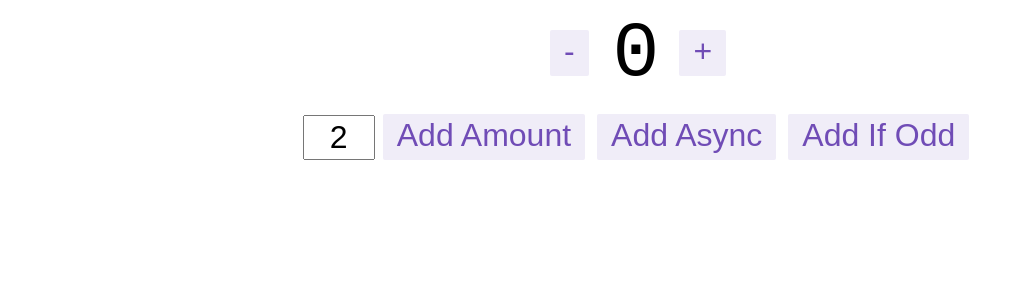
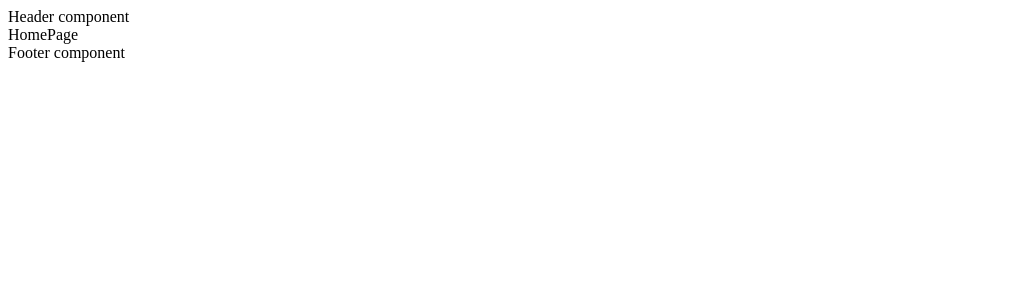
Before and after one commit to Anhqvv/courses_05_FE, a React (Vite) app: page / in a window 1280 px wide. Shown: the top 300 px of the page, without its empty margins (0-1024 px from the left). Built offline with nearby package versions, Linux system fonts and the light colour scheme.

Commit message:
#4-1 #4-2 React Router & chia layout

```diff
--- a/src/App.jsx
+++ b/src/App.jsx
@@ -1,67 +1,48 @@
-import React, { useState } from 'react';
-import { useSelector, useDispatch } from 'react-redux';
-import {
-  decrement,
-  increment,
-  incrementByAmount,
-  incrementAsync,
-  incrementIfOdd,
-  selectCount,
-} from "./redux/counter/counterSlice";
-import styles from './styles/Counter.module.css';
+import React, { useState } from 'react'
+import LoginPage from './pages/login'
+import { createBrowserRouter, Outlet, RouterProvider } from 'react-router-dom'
+import ContactPage from './pages/contact'
+import BookPage from './pages/book'
+import Header from './components/Header'
+import Footer from './components/Footer'
+import Home from './pages/home'
 
-export default function App() {
-  const count = useSelector(selectCount);
-  const dispatch = useDispatch();
-  const [incrementAmount, setIncrementAmount] = useState('2');
-
-  const incrementValue = Number(incrementAmount) || 0;
-
+const Layout = () => {
   return (
     <div>
-      <div className={styles.row}>
-        <button
-          className={styles.button}
-          aria-label="Decrement value"
-          onClick={() => dispatch(decrement())}
-        >
-          -
-        </button>
-        <span className={styles.value}>{count}</span>
-        <button
-          className={styles.button}
-          aria-label="Increment value"
-          onClick={() => dispatch(increment())}
-        >
-          +
-        </button>
-      </div>
-      <div className={styles.row}>
-        <input
-          className={styles.textbox}
-          aria-label="Set increment amount"
-          value={incrementAmount}
-          onChange={(e) => setIncrementAmount(e.target.value)}
-        />
-        <button
-          className={styles.button}
-          onClick={() => dispatch(incrementByAmount(incrementValue))}
-        >
-          Add Amount
-        </button>
-        <button
-          className={styles.asyncButton}
-          onClick={() => dispatch(incrementAsync(incrementValue))}
-        >
-          Add Async
-        </button>
-        <button
-          className={styles.button}
-          onClick={() => dispatch(incrementIfOdd(incrementValue))}
-        >
-          Add If Odd
-        </button>
-      </div>
+      <Header />
+      <Outlet />
+      <Footer />
     </div>
-  );
+  )
 }
+
+export default function App () {
+  const router = createBrowserRouter([
+    {
+      path: '/',
+      element: <Layout />,
+      errorElement: <div>404 not found</div>,
+      children: [
+        { index: true, element: <Home /> },
+        {
+          path: 'contact',
+          element: <ContactPage />
+        },
+        {
+          path: 'bookpage',
+          element: <BookPage />
+        }
+      ]
+    },
+    {
+      path: '/login',
+      element: <LoginPage />
+    }
+  ])
+  return (
+    <>
+      <RouterProvider router={router} />
+    </>
+  )
+}
--- /dev/null
+++ b/src/components/Footer/index.jsx
@@ -0,0 +1,7 @@
+const Footer = () => {
+    return (
+        <div>Footer component</div>
+    )
+}
+
+export default Footer
--- /dev/null
+++ b/src/components/Header/index.jsx
@@ -0,0 +1,7 @@
+const Header = () => {
+    return (
+        <div>Header component</div>
+    )
+}
+
+export default Header
--- a/src/main.jsx
+++ b/src/main.jsx
@@ -4,19 +4,11 @@ import App from './App'
 import { Provider } from 'react-redux'
 import { store } from './redux/store'
 
-import { createBrowserRouter, RouterProvider } from 'react-router-dom'
-const router = createBrowserRouter([
-  {
-    path: '/',
-    element: <App />
-  }
-])
-
 ReactDOM.createRoot(document.getElementById('root')).render(
   <React.StrictMode>
     <Provider store={store}>
       <React.StrictMode>
-        <RouterProvider router={router} />
+        <App />
       </React.StrictMode>
     </Provider>
   </React.StrictMode>
--- /dev/null
+++ b/src/pages/book/index.jsx
@@ -0,0 +1,5 @@
+const BookPage = () => {
+  return <div>BookPage component</div>
+}
+
+export default BookPage
--- /dev/null
+++ b/src/pages/contact/index.jsx
@@ -0,0 +1,9 @@
+const ContactPage = () => {
+    return (
+        <div>
+            Contact Page
+        </div>
+    )
+}
+
+export default ContactPage
--- /dev/null
+++ b/src/pages/home/index.jsx
@@ -0,0 +1,5 @@
+const Home = () => {
+  return <div>HomePage</div>
+}
+
+export default Home
--- /dev/null
+++ b/src/pages/login/index.jsx
@@ -0,0 +1,7 @@
+const LoginPage = () => {
+    return (
+        <div>Loginpage</div>
+    )
+}
+
+export default LoginPage
```
